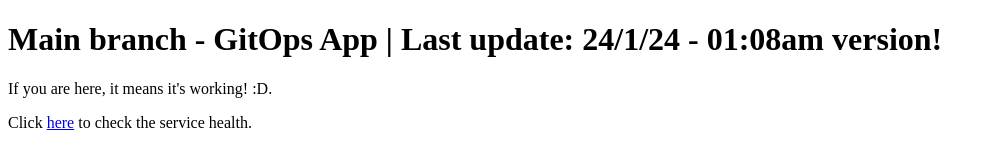
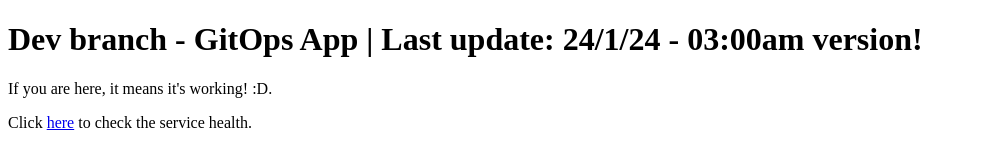
Before and after one commit to davidgoncalvesz/cops-kubernetes-app, a website: page public/index.html in a window 1280 px wide. Shown: the whole page, without its empty margins (0-995 px from the left). Drawn offline with Linux system fonts and the light colour scheme.

Commit message:
Dev branch update

```diff
--- a/public/index.html
+++ b/public/index.html
@@ -10,7 +10,7 @@
   <body>
 
   <div>
-    <h1>Main branch - GitOps App | Last update: 24/1/24 - 01:08am version!</h1>
+    <h1>Dev branch - GitOps App | Last update: 24/1/24 - 03:00am version!</h1>
     <p>If you are here, it means it's working! :D.</p>
     <p>Click <a href="/health/">here</a> to check the service health.</p>
   </div>
```
Also changed, not shown: .github/workflows/ci-dev.yml, .github/workflows/ci-main.yml (deleted), .github/workflows/ci-qa.yml (deleted).
